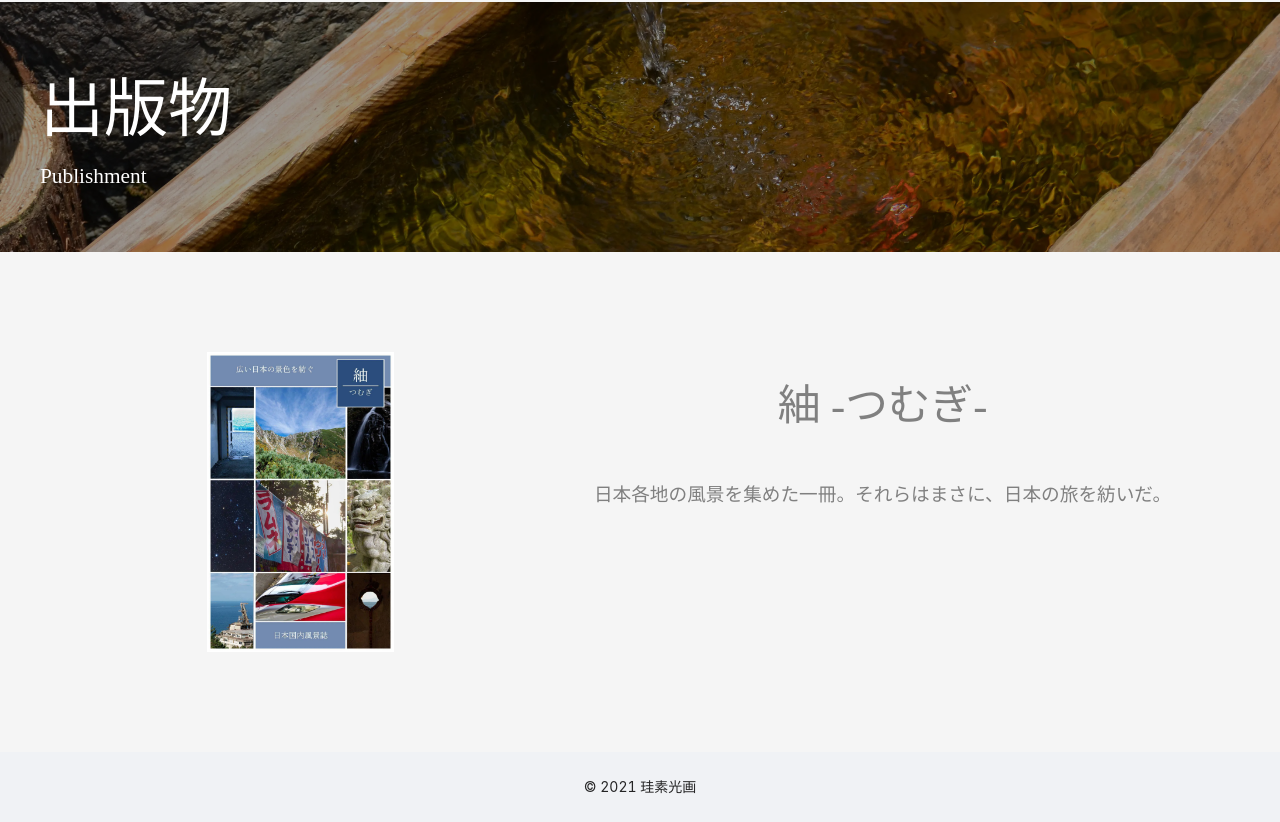
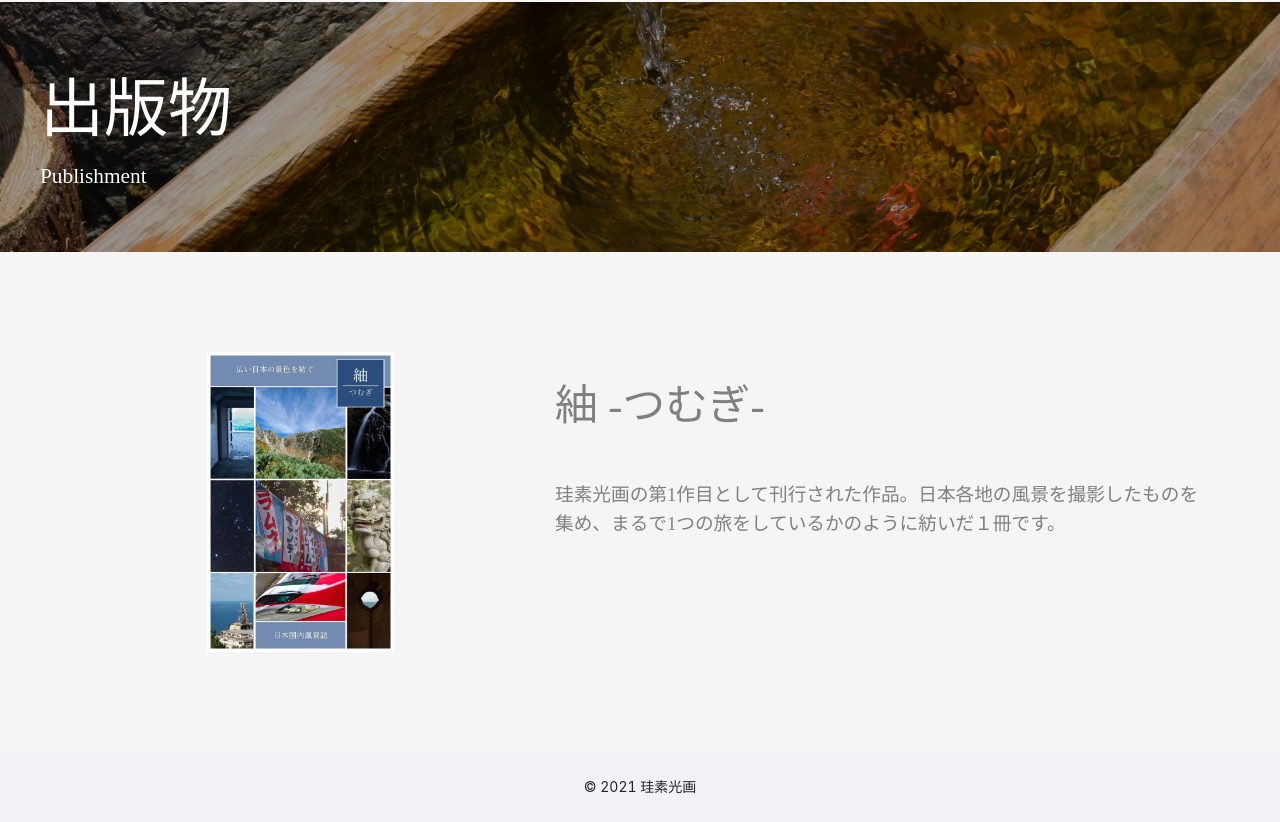
Before and after one commit to ryu-ton10/keiso_kouga_web, a React (Create React App) app: page / in a window 1280 px wide. Shown: the part 2378-3200 px from the top of the page. Built offline with nearby package versions, Linux system fonts and the light colour scheme.

Commit message:
revise publishment description

```diff
--- a/src/components/Publishment/index.css
+++ b/src/components/Publishment/index.css
@@ -51,7 +51,7 @@
 }
 
 .publishment-descriptions {
-    text-align: center;
+    text-align: left;
     position: relative;
     display: flex;
     flex-direction: column;
--- a/src/data/data.ts
+++ b/src/data/data.ts
@@ -17,7 +17,7 @@ export const publishments = [
     {
         id: nanoid(),
         title: "紬 -つむぎ-",
-        description: "日本各地の風景を集めた一冊。それらはまさに、日本の旅を紡いだ。",
+        description: "珪素光画の第1作目として刊行された作品。日本各地の風景を撮影したものを集め、まるで1つの旅をしているかのように紡いだ１冊です。",
         image: "tsumugi.webp",
     },
 ]
```
